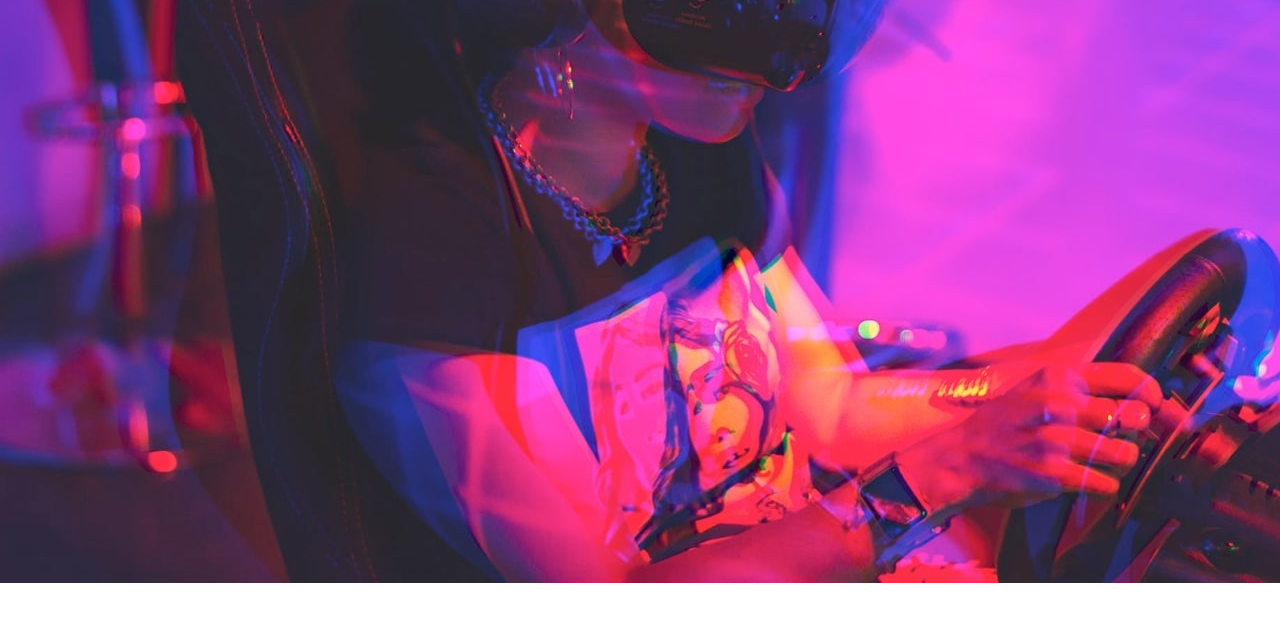
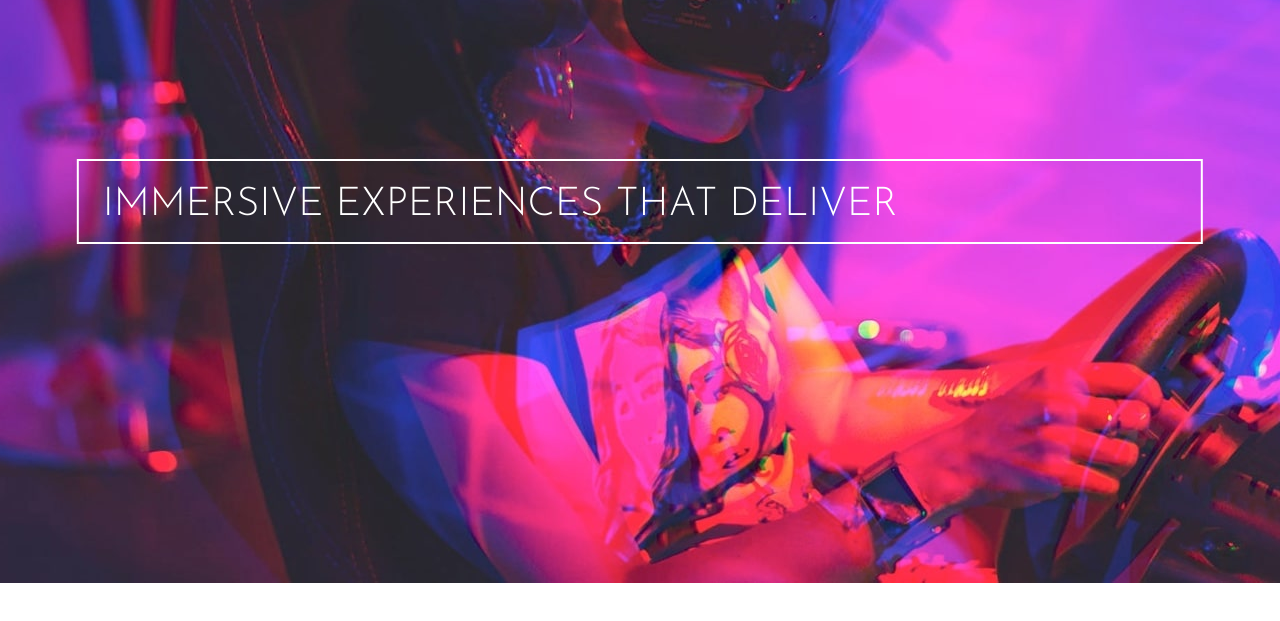
Before and after one commit to cganzon/loopstudios, a plain HTML site: page index.html in a window 1280 px wide. Shown: the part 67-688 px from the top of the page. Drawn offline with Linux system fonts and the light colour scheme.

Commit message:
styled the hero text

```diff
--- a/index.html
+++ b/index.html
@@ -30,6 +30,9 @@
         <img src="./images/icon-hamburger.svg" alt="" class="burger-icon">
         <img src="./images/icon-close.svg" alt="" class="close-icon hide">
       </nav>
+      <div class="hero-text-container">
+        <h1 class="hero-text">Immersive experiences that deliver</h1>
+      </div>
     </div>
     <!-- <div class="hero-img"></div> -->
   </div>
--- a/style.css
+++ b/style.css
@@ -17,6 +17,8 @@
 
 html, body {
     font-size: 15px;
+    font-family: 'Alata', sans-serif;
+    font-weight: 400;
 }
 
 img {
@@ -45,6 +47,7 @@ a {
     left: 50%;
     transform: translateX(-50%);
     width: 88%;
+    color: var(--white);
 }
 
 .navbar {
@@ -66,8 +69,31 @@ a {
     top: 10rem;
 }
 
+.nav-link,
+.hero-text {
+    font-family: 'Josefin Sans', sans-serif;
+    font-weight: 300;
+    text-transform: uppercase;
+}
+
 .nav-link {
     color: var(--white);
+}
+
+.hero-text-container {
+    padding-top: 10.8rem;
+}
+
+.hero-text {
+    border: 2px solid var(--white);
+    font-size: 2.65rem;
+    line-height: 0.98;
+    padding: 1.65rem 1.5rem 1.15rem 1.6rem;
+}
+
+.burger-icon,
+.close-icon {
+    cursor: pointer;
 }
 
 .hide {
```
